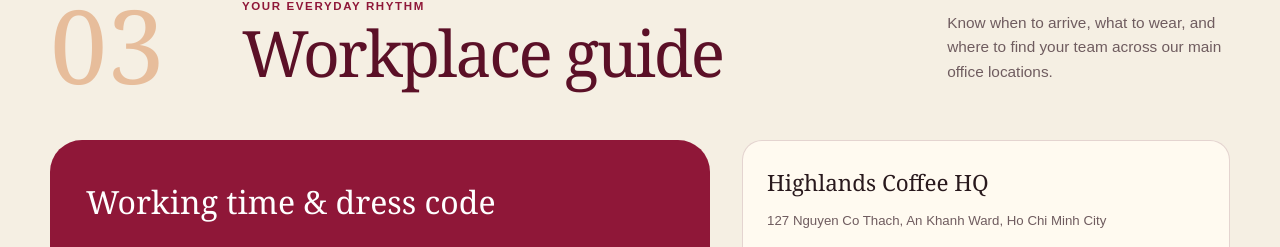
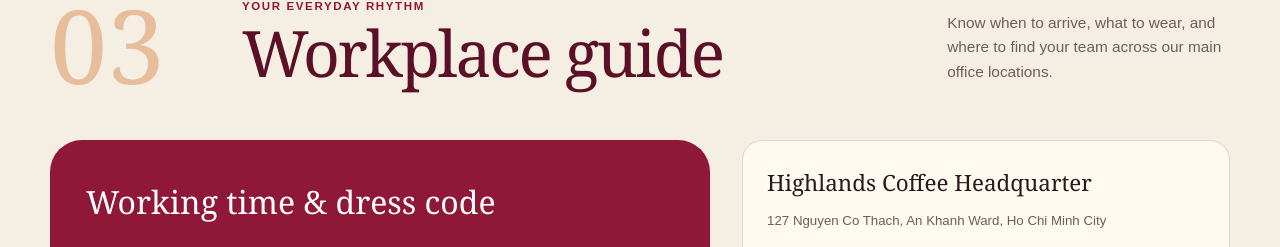
Before and after one commit to Nghiavo13032k/Road2beAHighlandser, a plain HTML site: page index.html in a window 1280 px wide. Shown: the part 3438-3685 px from the top of the page. Drawn offline with Linux system fonts and the light colour scheme; a web font is replaced by a local one.

Commit message:
Update index.html

```diff
--- a/index.html
+++ b/index.html
@@ -675,7 +675,7 @@
 
         <div class="locations">
           <article class="location-card reveal">
-            <h3>Highlands Coffee HQ</h3>
+            <h3>Highlands Coffee Headquarter</h3>
             <address>127 Nguyen Co Thach, An Khanh Ward, Ho Chi Minh City</address>
           </article>
           <article class="location-card reveal">
```
